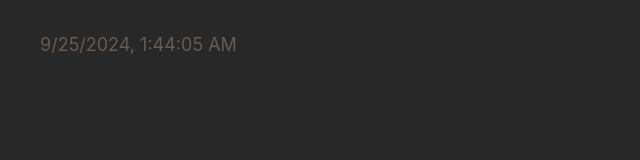
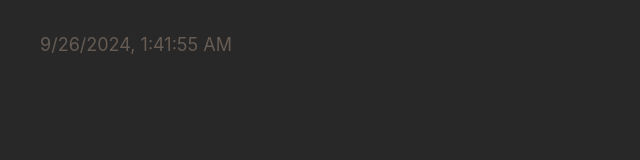
Before and after one commit to mydanniel/osmofeed, a plain HTML site: page index.html in a window 1280 px wide. Shown: the full height of the page, 0-640 px from the left. Drawn offline with Linux system fonts and the light colour scheme.

Commit message:
deploy: f11bc17eefbe0b635193b7e0b4c39ee1d1a6e5d1

```diff
--- a/index.html
+++ b/index.html
@@ -17,8 +17,8 @@
     <!-- %after-body-begin.html% -->
 
     <footer>
-      <a class="footer-link" href="https://github.com/mydanniel/osmofeed/actions/runs/11024789609">
-        <time id="build-timestamp" datetime="2024-09-25T01:44:05.074Z">2024-09-25T01:44:05.074Z</time>
+      <a class="footer-link" href="https://github.com/mydanniel/osmofeed/actions/runs/11044015710">
+        <time id="build-timestamp" datetime="2024-09-26T01:41:55.431Z">2024-09-26T01:41:55.431Z</time>
       </a>
       <a class="footer-link" href="https://github.com/osmoscraft/osmosfeed">osmosfeed 1.15.1</a>
     </footer>
```
Also changed, not shown: 1 other file.
